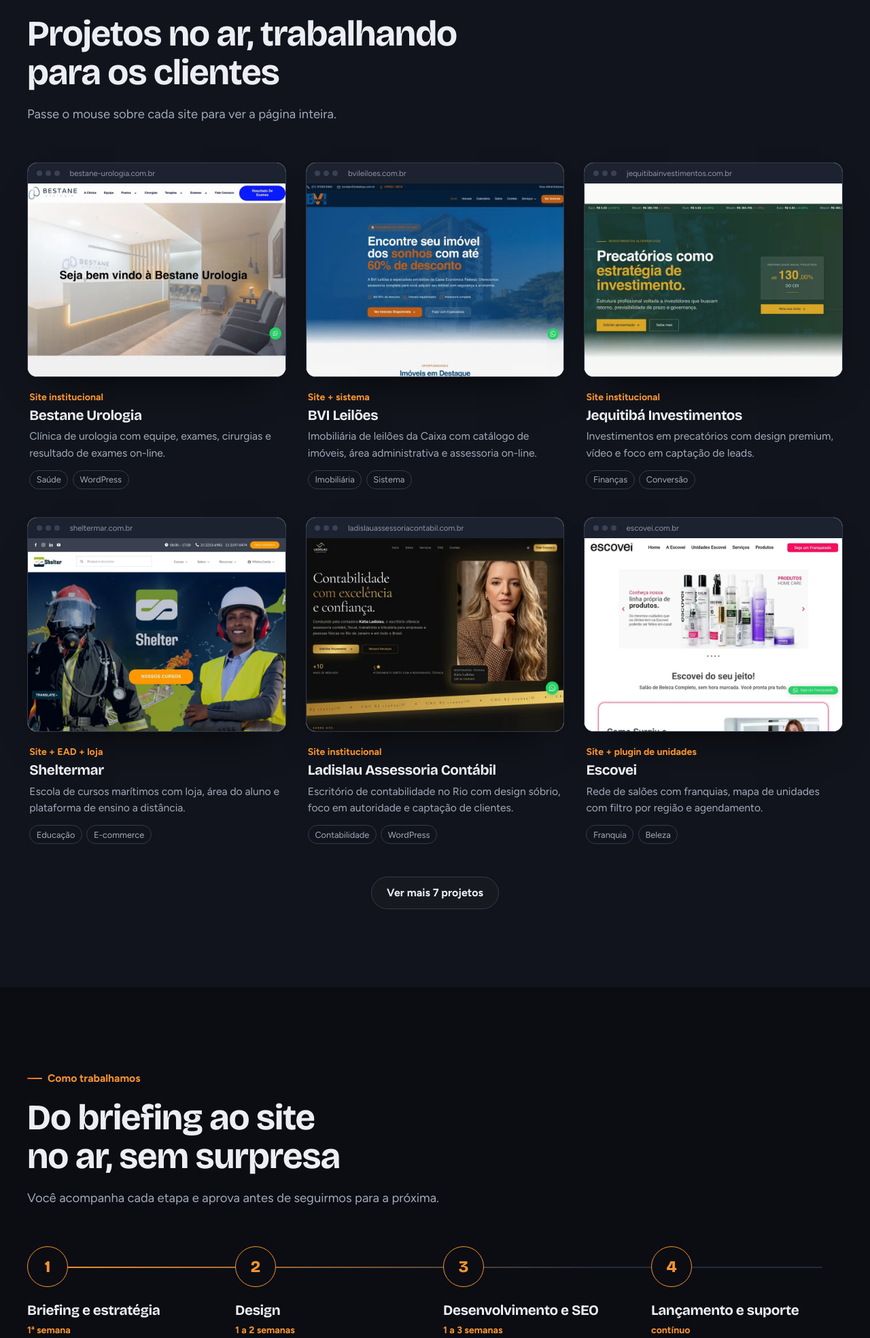
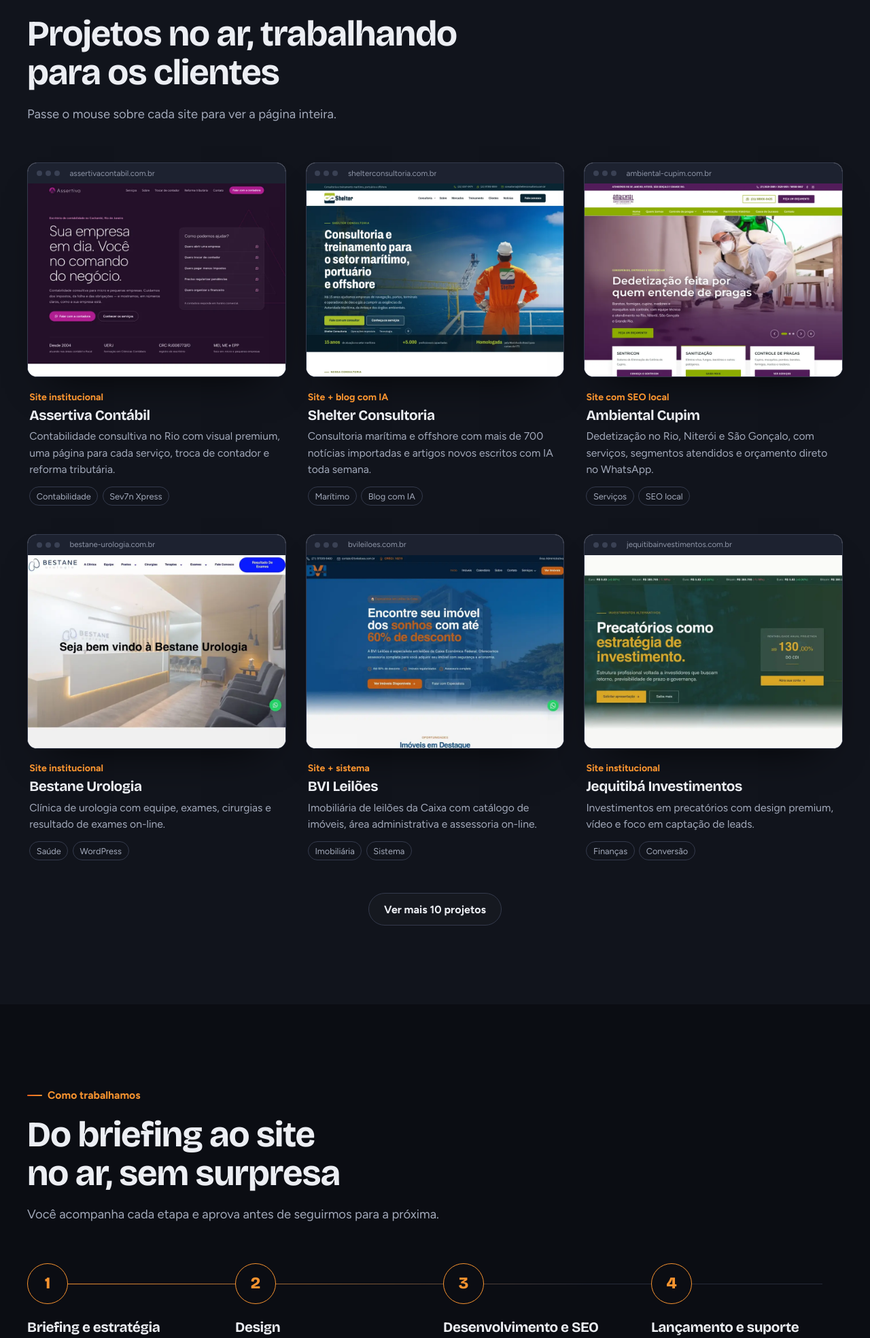
Before and after one commit to jpcostaf7-lgtm/agenciasev7n, a PHP site: page /index.php in a window 1280 px wide. Shown: the part 2188-4157 px from the top of the page at 68% size. Run offline with PHP 8.4, Linux system fonts and the light colour scheme; some libraries are stand-ins or nearby versions.

Commit message:
Portfólio: Assertiva Contábil, Shelter Consultoria e Ambiental Cupim com os layouts novos
Os três entram no topo do portfólio da home, e Assertiva e Ambiental também na página
de criação de sites no Rio. Prints da página inicial de cada site novo (900 × 2700, WebP).

Co-Authored-By: Claude Opus 5.5 <noreply@anthropic.com>
Claude-Session: https://claude.ai/code/session_01Q1hXtostQC4neXHZkmb9so

```diff
--- a/themes/sev7n/paginas/criacao-sites-rj.php
+++ b/themes/sev7n/paginas/criacao-sites-rj.php
@@ -36,7 +36,7 @@ return ['id' => 'criacao-sites-rj', 'title' => 'Criação de sites no Rio de Jan
         'eyebrow' => 'Alguns projetos no Rio',
         'title' => 'Sites que fizemos para empresas cariocas',
         'text' => '',
-        'items' => array_values(array_filter($portfolio, fn ($p) => in_array($p['name'], ['Ladislau Assessoria Contábil', 'Reboque Ferreira 24h', 'Bestane Urologia', 'BVI Leilões', 'Jequitibá Investimentos', 'Sheltermar'], true))),
+        'items' => array_values(array_filter($portfolio, fn ($p) => in_array($p['name'], ['Assertiva Contábil', 'Ambiental Cupim', 'Ladislau Assessoria Contábil', 'Reboque Ferreira 24h', 'Bestane Urologia', 'Sheltermar'], true))),
         'visible' => 6,
         'background' => 'grafite',
     ]],
--- a/themes/sev7n/theme.php
+++ b/themes/sev7n/theme.php
@@ -23,6 +23,9 @@ $bg   = ['type' => 'select', 'label' => 'Fundo', 'options' => ['noite' => 'Escur
 $icon = ['type' => 'select', 'label' => 'Ícone', 'options' => ['' => 'Sem ícone'] + sv_icons(), 'default' => ''];
 
 $portfolio = [
+    ['name' => 'Assertiva Contábil', 'category' => 'Site institucional', 'url' => 'https://assertivacontabil.com.br', 'image' => ['src' => $port . 'assertiva.webp', 'alt' => 'Site da Assertiva Contábil'], 'text' => 'Contabilidade consultiva no Rio com visual premium, uma página para cada serviço, troca de contador e reforma tributária.', 'tags' => 'Contabilidade, Sev7n Xpress'],
+    ['name' => 'Shelter Consultoria', 'category' => 'Site + blog com IA', 'url' => 'https://shelterconsultoria.com.br', 'image' => ['src' => $port . 'shelter-consultoria.webp', 'alt' => 'Site da Shelter Consultoria'], 'text' => 'Consultoria marítima e offshore com mais de 700 notícias importadas e artigos novos escritos com IA toda semana.', 'tags' => 'Marítimo, Blog com IA'],
+    ['name' => 'Ambiental Cupim', 'category' => 'Site com SEO local', 'url' => 'https://ambiental-cupim.com.br', 'image' => ['src' => $port . 'ambiental.webp', 'alt' => 'Site da Ambiental Cupim'], 'text' => 'Dedetização no Rio, Niterói e São Gonçalo, com serviços, segmentos atendidos e orçamento direto no WhatsApp.', 'tags' => 'Serviços, SEO local'],
     ['name' => 'Bestane Urologia', 'category' => 'Site institucional', 'url' => 'https://bestane-urologia.com.br', 'image' => ['src' => $port . 'bestane.webp', 'alt' => 'Site da Bestane Urologia'], 'text' => 'Clínica de urologia com equipe, exames, cirurgias e resultado de exames on-line.', 'tags' => 'Saúde, WordPress'],
     ['name' => 'BVI Leilões', 'category' => 'Site + sistema', 'url' => 'https://bvileiloes.com.br', 'image' => ['src' => $port . 'bvileiloes.webp', 'alt' => 'Site da BVI Leilões'], 'text' => 'Imobiliária de leilões da Caixa com catálogo de imóveis, área administrativa e assessoria on-line.', 'tags' => 'Imobiliária, Sistema'],
     ['name' => 'Jequitibá Investimentos', 'category' => 'Site institucional', 'url' => 'https://jequitibainvestimentos.com.br', 'image' => ['src' => $port . 'jequitiba.webp', 'alt' => 'Site da Jequitibá Investimentos'], 'text' => 'Investimentos em precatórios com design premium, vídeo e foco em captação de leads.', 'tags' => 'Finanças, Conversão'],
```
Also changed, not shown: themes/sev7n/assets/fotos/portfolio/ambiental.webp (added), themes/sev7n/assets/fotos/portfolio/assertiva.webp (added), themes/sev7n/assets/fotos/portfolio/shelter-consultoria.webp (added).
